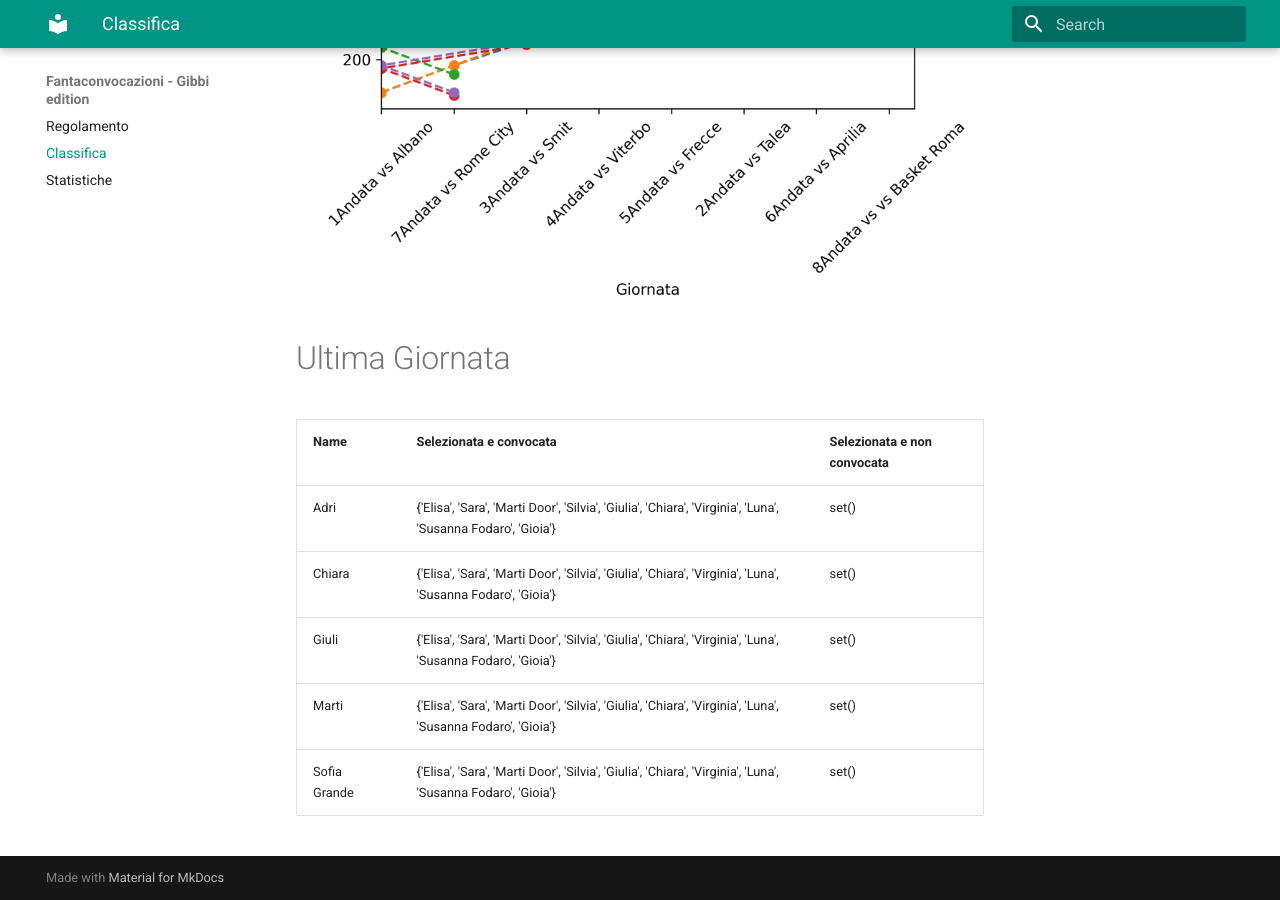
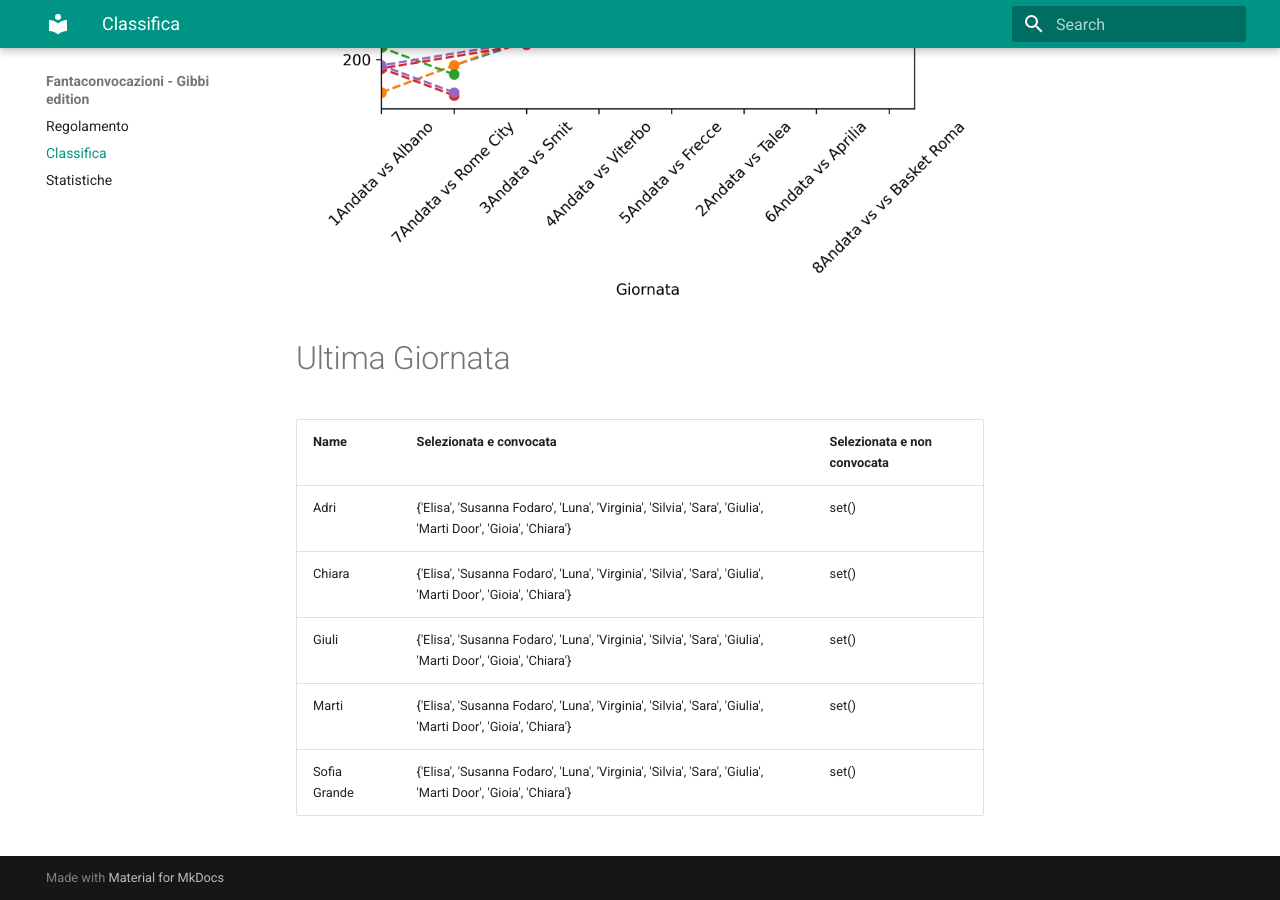
Before and after one commit to martinig94/fantagibbi, an MkDocs documentation site: the page built from docs/Classifica.md, in a window 1280 px wide and 900 px high, scrolled down 810 px. Built offline with MkDocs 1.6.1 and Material for MkDocs 9.7.7, drawn with Linux system fonts in a browser that asks for light colours.

Commit message:
Auto-update from main.py

```diff
--- a/docs/Classifica.md
+++ b/docs/Classifica.md
@@ -18,9 +18,9 @@
 <!-- START_TABLE CORRECT -->
 | Name         | Selezionata e convocata                                                                                      | Selezionata e non convocata   |
 |:-------------|:-------------------------------------------------------------------------------------------------------------|:------------------------------|
-| Adri         | {'Elisa', 'Sara', 'Marti Door', 'Silvia', 'Giulia', 'Chiara', 'Virginia', 'Luna', 'Susanna Fodaro', 'Gioia'} | set()                         |
-| Chiara       | {'Elisa', 'Sara', 'Marti Door', 'Silvia', 'Giulia', 'Chiara', 'Virginia', 'Luna', 'Susanna Fodaro', 'Gioia'} | set()                         |
-| Giuli        | {'Elisa', 'Sara', 'Marti Door', 'Silvia', 'Giulia', 'Chiara', 'Virginia', 'Luna', 'Susanna Fodaro', 'Gioia'} | set()                         |
-| Marti        | {'Elisa', 'Sara', 'Marti Door', 'Silvia', 'Giulia', 'Chiara', 'Virginia', 'Luna', 'Susanna Fodaro', 'Gioia'} | set()                         |
-| Sofia Grande | {'Elisa', 'Sara', 'Marti Door', 'Silvia', 'Giulia', 'Chiara', 'Virginia', 'Luna', 'Susanna Fodaro', 'Gioia'} | set()                         |
+| Adri         | {'Elisa', 'Susanna Fodaro', 'Luna', 'Virginia', 'Silvia', 'Sara', 'Giulia', 'Marti Door', 'Gioia', 'Chiara'} | set()                         |
+| Chiara       | {'Elisa', 'Susanna Fodaro', 'Luna', 'Virginia', 'Silvia', 'Sara', 'Giulia', 'Marti Door', 'Gioia', 'Chiara'} | set()                         |
+| Giuli        | {'Elisa', 'Susanna Fodaro', 'Luna', 'Virginia', 'Silvia', 'Sara', 'Giulia', 'Marti Door', 'Gioia', 'Chiara'} | set()                         |
+| Marti        | {'Elisa', 'Susanna Fodaro', 'Luna', 'Virginia', 'Silvia', 'Sara', 'Giulia', 'Marti Door', 'Gioia', 'Chiara'} | set()                         |
+| Sofia Grande | {'Elisa', 'Susanna Fodaro', 'Luna', 'Virginia', 'Silvia', 'Sara', 'Giulia', 'Marti Door', 'Gioia', 'Chiara'} | set()                         |
 <!-- END_TABLE CORRECT -->
```
